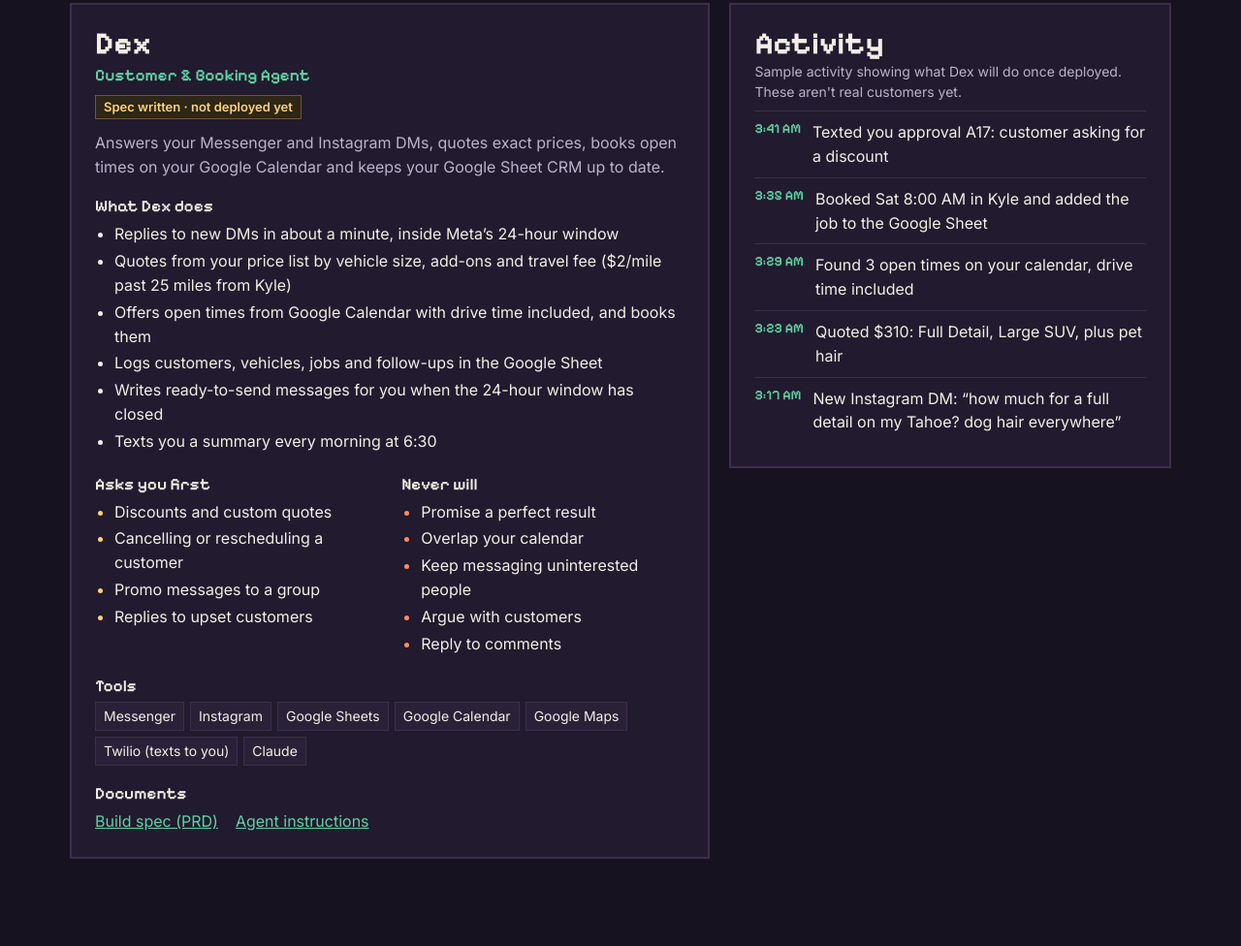
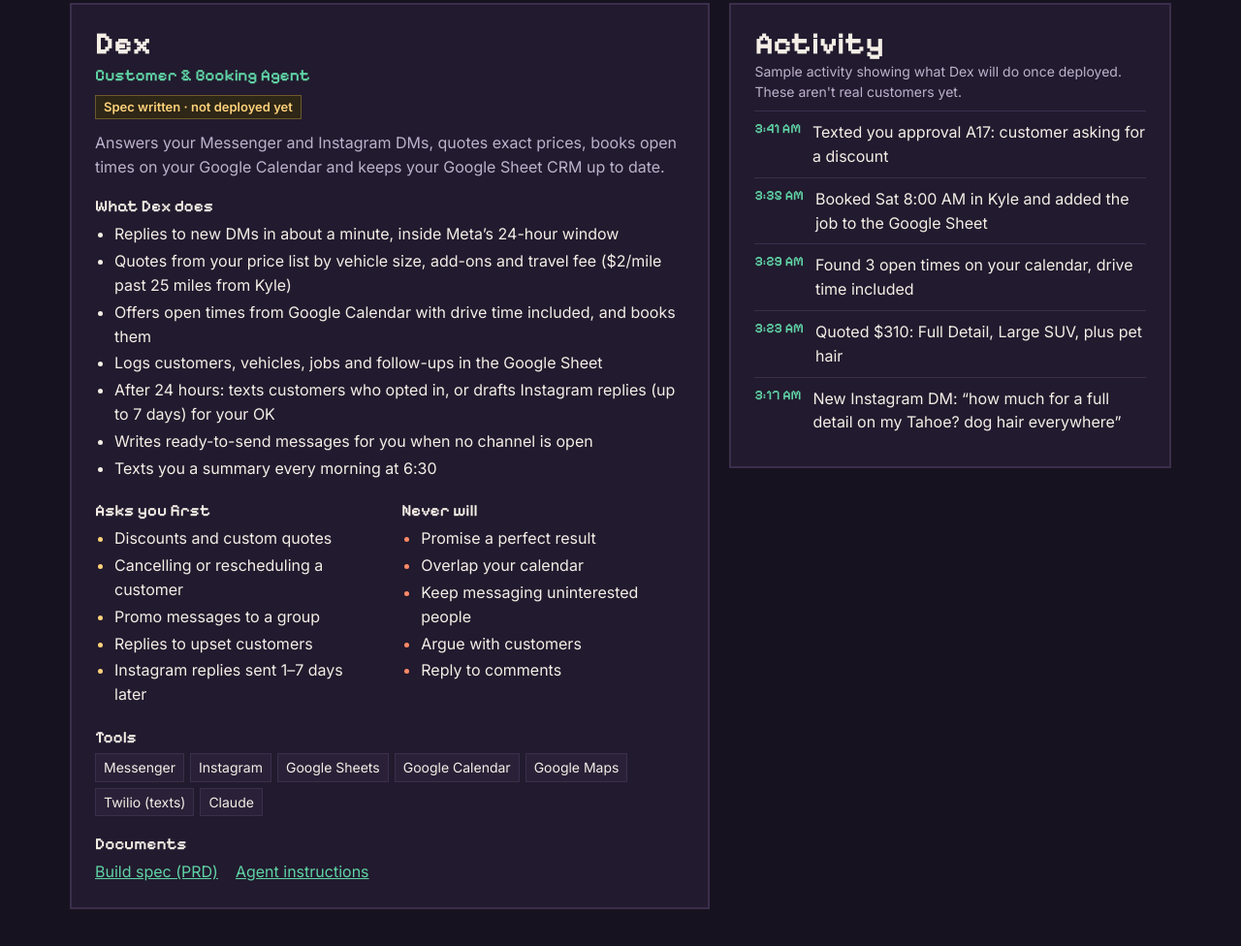
Before and after one commit to discounteddetails/ai--gency, a plain HTML site: page office/index.html in a window 1280 px wide. Shown: the part 690-1666 px from the top of the page at 97% size. Before the commit the page ends 1620 px from the top, so only its background shows below. Drawn offline with Linux system fonts and the light colour scheme.

Commit message:
Add 7-day Human Agent replies and opt-in customer texting to Dex
Co-Authored-By: Claude Opus 5.5 <noreply@anthropic.com>
Claude-Session: https://claude.ai/code/session_01DNhCmJnn1b3jaPyAmkGQa9

```diff
--- a/office/index.html
+++ b/office/index.html
@@ -91,12 +91,12 @@ const AGENTS=[
   {id:'dex',desk:0,name:'Dex',role:'Customer & Booking Agent',status:'Spec written · not deployed yet',
    look:{skin:'#c68a5a',hair:'#2b1d14',shirt:'#5fd3a5'},
    summary:'Answers your Messenger and Instagram DMs, quotes exact prices, books open times on your Google Calendar and keeps your Google Sheet CRM up to date.',
-   does:['Replies to new DMs in about a minute, inside Meta’s 24-hour window','Quotes from your price list by vehicle size, add-ons and travel fee ($2/mile past 25 miles from Kyle)','Offers open times from Google Calendar with drive time included, and books them','Logs customers, vehicles, jobs and follow-ups in the Google Sheet','Writes ready-to-send messages for you when the 24-hour window has closed','Texts you a summary every morning at 6:30'],
-   asks:['Discounts and custom quotes','Cancelling or rescheduling a customer','Promo messages to a group','Replies to upset customers'],
+   does:['Replies to new DMs in about a minute, inside Meta’s 24-hour window','Quotes from your price list by vehicle size, add-ons and travel fee ($2/mile past 25 miles from Kyle)','Offers open times from Google Calendar with drive time included, and books them','Logs customers, vehicles, jobs and follow-ups in the Google Sheet','After 24 hours: texts customers who opted in, or drafts Instagram replies (up to 7 days) for your OK','Writes ready-to-send messages for you when no channel is open','Texts you a summary every morning at 6:30'],
+   asks:['Discounts and custom quotes','Cancelling or rescheduling a customer','Promo messages to a group','Replies to upset customers','Instagram replies sent 1–7 days later'],
    never:['Promise a perfect result','Overlap your calendar','Keep messaging uninterested people','Argue with customers','Reply to comments'],
-   tools:['Messenger','Instagram','Google Sheets','Google Calendar','Google Maps','Twilio (texts to you)','Claude'],
+   tools:['Messenger','Instagram','Google Sheets','Google Calendar','Google Maps','Twilio (texts)','Claude'],
    docs:[['Build spec (PRD)','https://github.com/discounteddetails/ai--gency/blob/claude/autonomous-agent-design-vtbcag/agents/discounted-details/docs/PRD.md'],['Agent instructions','https://github.com/discounteddetails/ai--gency/blob/claude/autonomous-agent-design-vtbcag/agents/discounted-details/docs/AGENT_INSTRUCTIONS.md']],
-   demo:[['New Instagram DM: “how much for a full detail on my Tahoe? dog hair everywhere”','New DM from Instagram!'],['Quoted $310: Full Detail, Large SUV, plus pet hair','Quoted $310 for the Tahoe'],['Found 3 open times on your calendar, drive time included','Found 3 open times'],['Booked Sat 8:00 AM in Kyle and added the job to the Google Sheet','Booked Sat 8:00 AM ✅'],['Texted you approval A17: customer asking for a discount','Texted you for approval'],['Queued 2 reminder messages for you to send (24-hour window closed)','Queued 2 messages for you'],['Customer said “no thanks”, so they’re marked Do Not Contact','Marked Do Not Contact']]}
+   demo:[['New Instagram DM: “how much for a full detail on my Tahoe? dog hair everywhere”','New DM from Instagram!'],['Quoted $310: Full Detail, Large SUV, plus pet hair','Quoted $310 for the Tahoe'],['Found 3 open times on your calendar, drive time included','Found 3 open times'],['Booked Sat 8:00 AM in Kyle and added the job to the Google Sheet','Booked Sat 8:00 AM ✅'],['Texted you approval A17: customer asking for a discount','Texted you for approval'],['Texted 2 day-before reminders to customers who opted in','Texted 2 reminders'],['Drafted a reply to a 3-day-old Instagram question and sent it to you for OK','Sent you a late reply to OK'],['Customer said “no thanks”, so they’re marked Do Not Contact','Marked Do Not Contact']]}
 ];
 const IDEAS=[['Photo agent','Before-and-after pictures for each finished job (you mentioned this one).'],['Social media agent','Turns job photos into Facebook and Instagram posts.'],['Bookkeeping agent','Tracks revenue, expenses and mileage for taxes.']];
 const DESKS=4,DY=150,deskX=i=>20+i*96;
```
Also changed, not shown: 2 other files.
